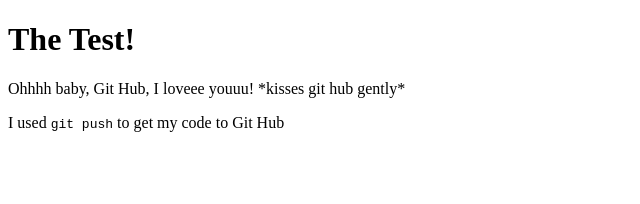
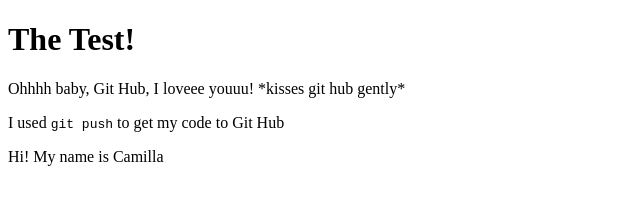
Before and after one commit to henryfigueroa47/github-test, a plain HTML site: page index.html in a window 1280 px wide. Shown: the whole page, without its empty margins (0-640 px from the left). Drawn offline with Linux system fonts and the light colour scheme.

Commit message:
made a new paragraph

```diff
--- a/index.html
+++ b/index.html
@@ -7,5 +7,6 @@
 	<h1>The Test!</h1>
 		<p>Ohhhh baby, Git Hub, I loveee youuu! *kisses git hub gently* </p>
 		<p>I used <code> git push</code> to get my code to Git Hub</p>
+		<p> Hi! My name is Camilla </p>
 </body>
 </html>
```
